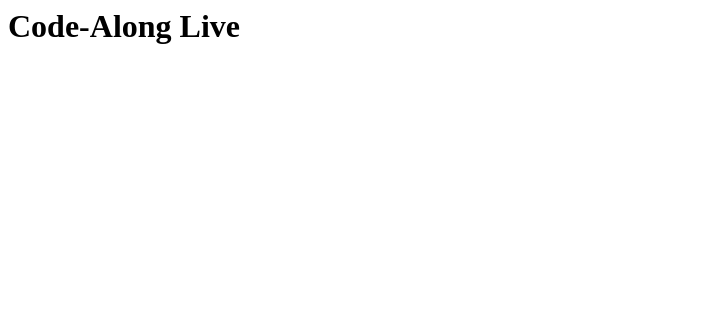
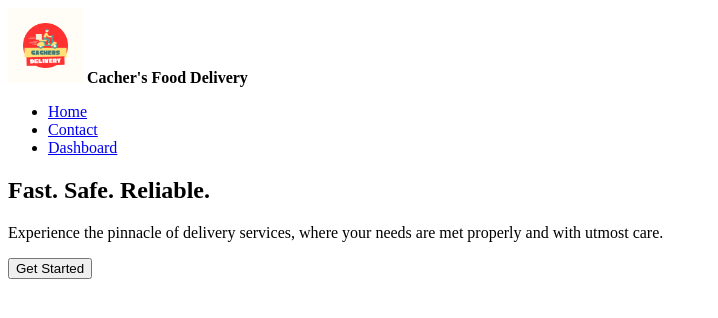
Before and after one commit to Chronocodium/client-side, a plain HTML site: page code-along/index.html in a window 1280 px wide. Shown: the whole page, without its empty margins (0-718 px from the left). Drawn offline with Linux system fonts and the light colour scheme.

Commit message:
Started the first code along, nearly finished

```diff
--- a/code-along/index.html
+++ b/code-along/index.html
@@ -1 +1,40 @@
-<h1>Code-Along Live</h1>
+<!doctype html>
+<html lang="en">
+    <head>
+        <meta charset="UTF-8" />
+        <meta name="viewport" content="width=device-width, initial-scale=1.0" />
+        <title>Cacher's Food Delivery</title>
+    </head>
+    <body>
+        <header>
+            <img
+                src="images/Cachers.png"
+                alt="Cacher's Logo"
+                width="75"
+                height="75"
+            />
+            <b>Cacher's Food Delivery</b>
+            <nav>
+                <ul>
+                    <li><a href="#landing">Home</a></li>
+                    <li><a href="#section-contact">Contact</a></li>
+                    <li><a href="dashboard.html">Dashboard</a></li>
+                </ul>
+            </nav>
+        </header>
+        <main id="landing">
+            <section id="section-hero">
+                <h1>Fast. Safe. Reliable.</h1>
+                <p>
+                    Experience the pinnacle of delivery services, where your
+                    needs are met properly and with utmost care.
+                </p>
+                <button>Get Started</button>
+            </section>
+            <section id="section-marketing"></section>
+            <section id="section-questions"></section>
+            <section id="section-contact"></section>
+        </main>
+        <footer></footer>
+    </body>
+</html>
```
Also changed, not shown: code-along/images/Cachers.png (added), code-along/images/data.png (added), code-along/images/deliveries.jpg (added), code-along/images/hero.jpg (added), code-along/images/problem.jpg (added), code-along/images/profile.jpg (added), code-along/images/safety.jpg (added).
